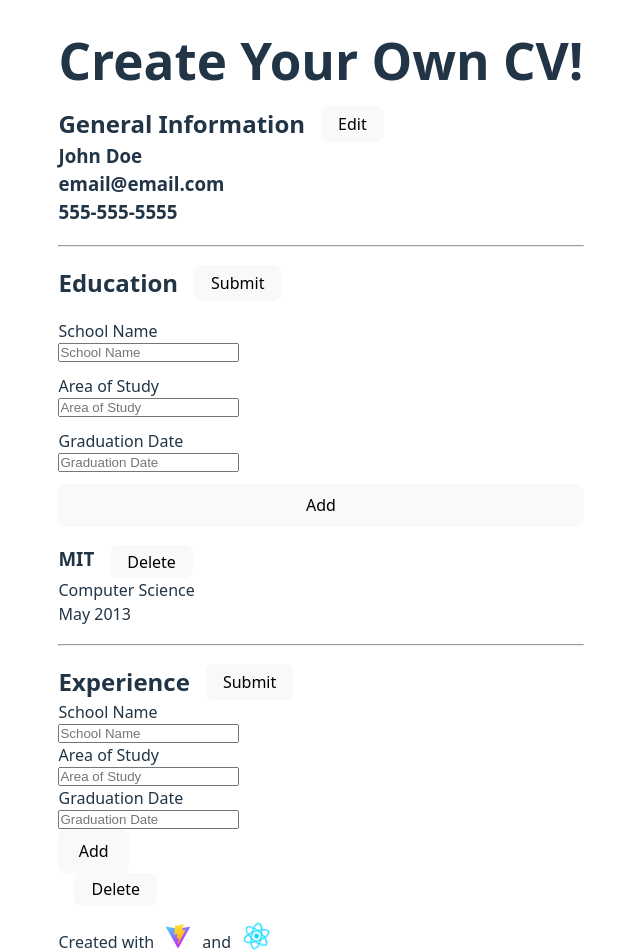
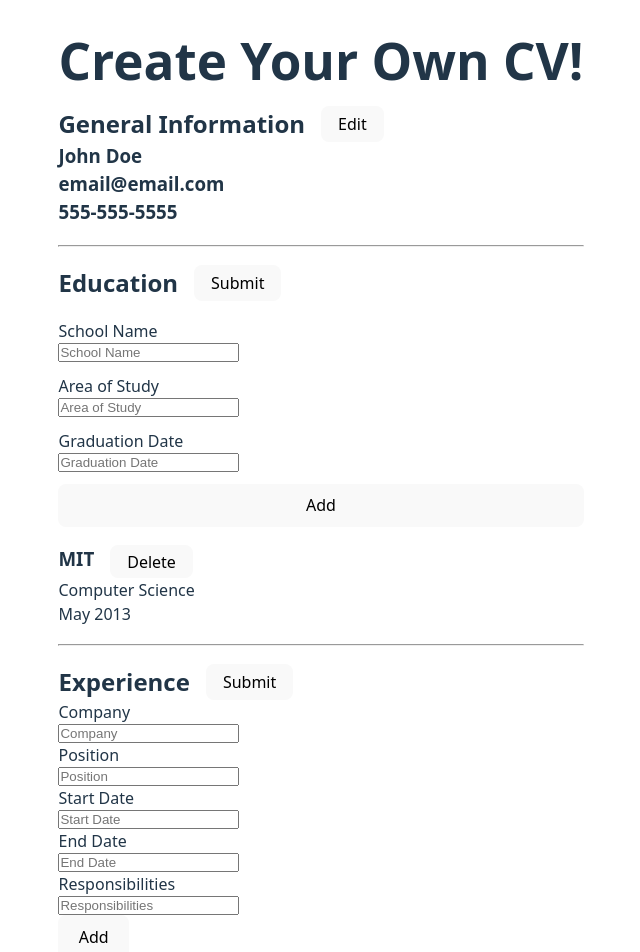
Before and after one commit to jkaps9/cv-application, a React (Vite) app: page / in a window 1280 px wide. Shown: the top 952 px of the page, without its empty margins (319-959 px from the left). Built offline with nearby package versions, Linux system fonts and the light colour scheme.

Commit message:
update AddExperienceItem to reflect proper fields

```diff
--- a/src/components/AddExperienceItem.jsx
+++ b/src/components/AddExperienceItem.jsx
@@ -2,55 +2,83 @@ import { useState } from "react";
 
 export default function AddItem({ onAddItem }) {
   const [item, setItem] = useState({
-    schoolName: "",
-    areaOfStudy: "",
-    graduationDate: "",
+    companyName: "",
+    positionTitle: "",
+    startDate: "",
+    endDate: "",
+    responsibilities: "",
   });
 
   function handleNameChange(e) {
-    setItem({ ...item, schoolName: e.target.value });
+    setItem({ ...item, companyName: e.target.value });
   }
 
-  function handleAreaOfStudyChange(e) {
-    setItem({ ...item, areaOfStudy: e.target.value });
+  function handlePositionTitleChange(e) {
+    setItem({ ...item, positionTitle: e.target.value });
   }
 
-  function handleGraduationDateChange(e) {
-    setItem({ ...item, graduationDate: e.target.value });
+  function handleStartDateChange(e) {
+    setItem({ ...item, startDate: e.target.value });
+  }
+
+  function handleEndDateChange(e) {
+    setItem({ ...item, startDate: e.target.value });
+  }
+
+  function handleResponsibilitiesChange(e) {
+    setItem({ ...item, startDate: e.target.value });
   }
 
   return (
     <div className="add-experience">
       <label>
-        School Name
+        Company
         <input
-          placeholder="School Name"
-          value={item.schoolName}
+          placeholder="Company"
+          value={item.companyName}
           onChange={handleNameChange}
         />
       </label>
       <label>
-        Area of Study
+        Position
         <input
-          placeholder="Area of Study"
-          value={item.areaOfStudy}
-          onChange={handleAreaOfStudyChange}
+          placeholder="Position"
+          value={item.positionTitle}
+          onChange={handlePositionTitleChange}
         />
       </label>
       <label>
-        Graduation Date
+        Start Date
         <input
-          placeholder="Graduation Date"
-          value={item.graduationDate}
-          onChange={handleGraduationDateChange}
+          placeholder="Start Date"
+          value={item.startDate}
+          onChange={handleStartDateChange}
+        />
+        </label>
+      <label>
+        End Date
+        <input
+          placeholder="End Date"
+          value={item.endDate}
+          onChange={handleEndDateChange}
+        />
+      </label>
+      <label>
+        Responsibilities
+        <input
+          placeholder="Responsibilities"
+          value={item.responsibilities}
+          onChange={handleResponsibilitiesChange}
         />
       </label>
       <button
         onClick={() => {
           setItem({
-            schoolName: "",
-            areaOfStudy: "",
-            graduationDate: "",
+            companyName: "",
+            positionTitle: "",
+            startDate: "",
+            endDate: "",
+            responsibilities: ""
           });
           onAddItem(item);
         }}
```
